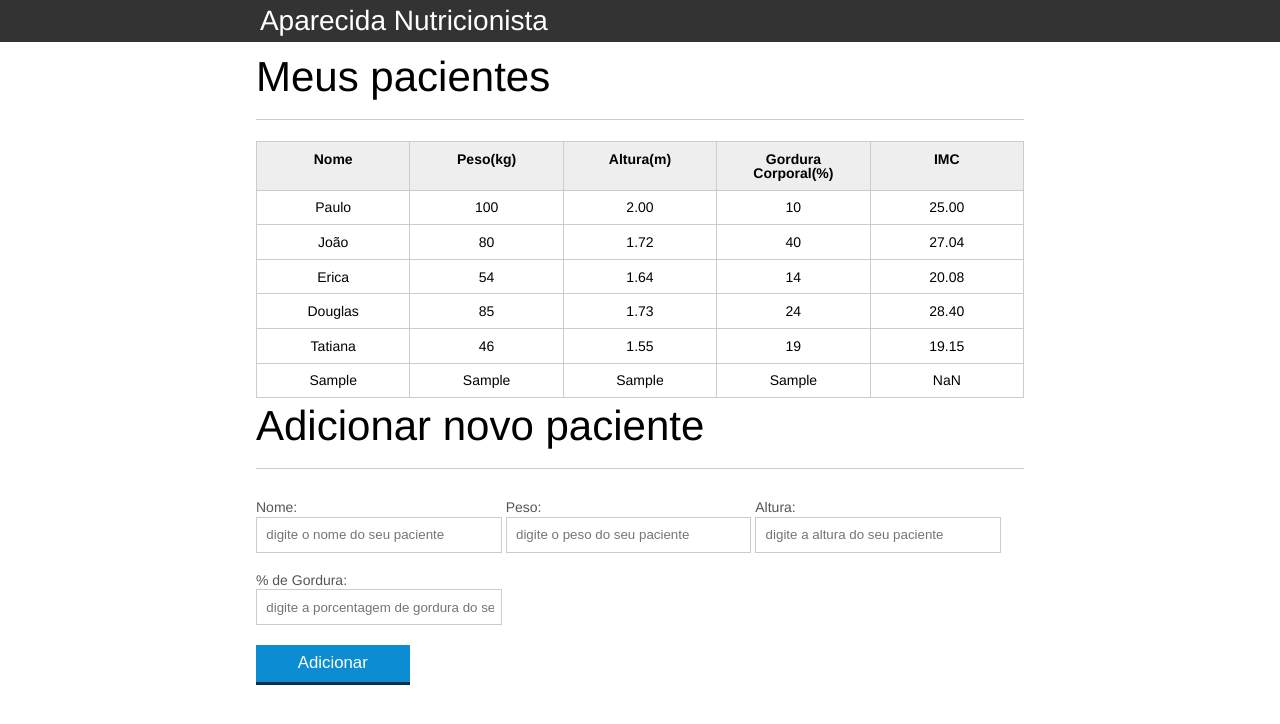
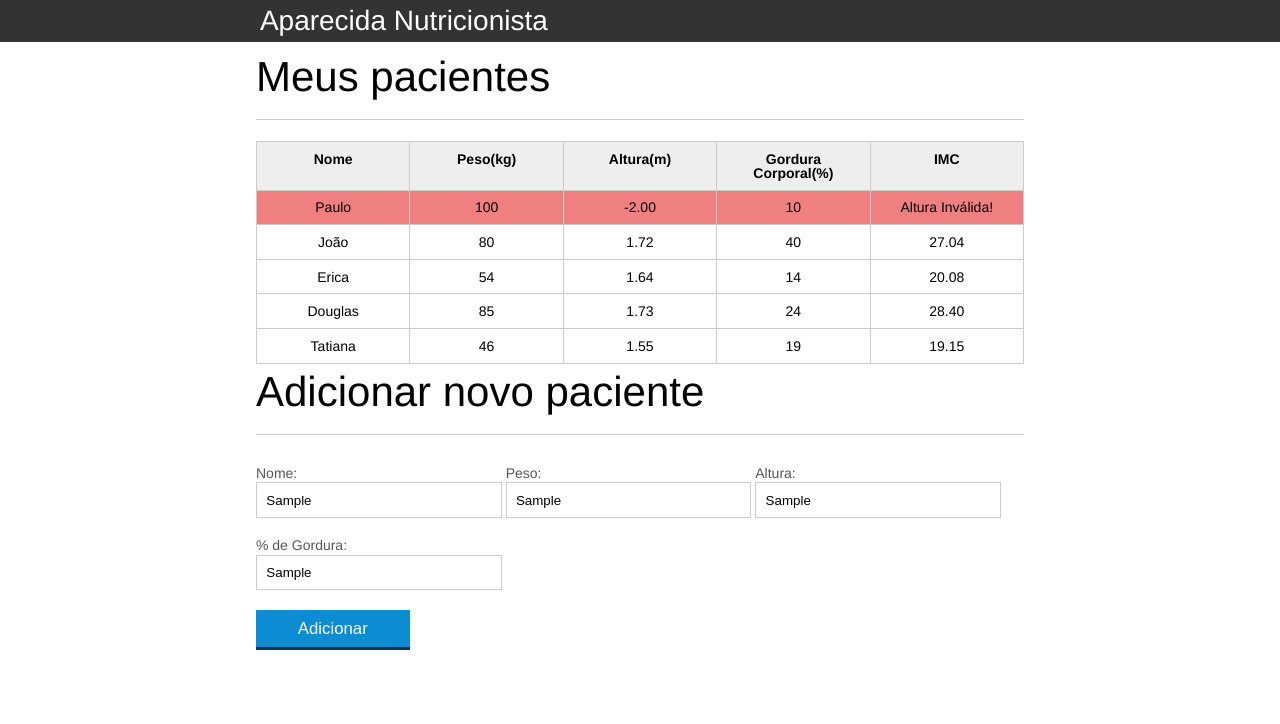
Before and after one commit to FelipeTavaresc/JavaScript1_Alura, a plain HTML site: page index.html in a window 1280 px wide. Both pictures are taken after typing "Sample", "Sample", "Sample", "Sample" into the empty fields and a click on the button "Adicionar". Drawn offline with Linux system fonts and the light colour scheme.

Commit message:
Validando formulário

```diff
--- a/index.html
+++ b/index.html
@@ -32,7 +32,7 @@
 						<tr class="paciente" id="primeiro-paciente" >
 							<td class="info-nome">Paulo</td>
 							<td class="info-peso">100</td>
-							<td class="info-altura">2.00</td>
+							<td class="info-altura">-2.00</td>
 							<td class="info-gordura">10</td>
 							<td class="info-imc">0</td>
 						</tr>
--- a/js/calcula-imc.js
+++ b/js/calcula-imc.js
@@ -15,17 +15,17 @@ for(var i = 0; i < pacientes.length; i++){
 
 	var tdImc = paciente.querySelector(".info-imc");
 
-	var pesoEhValido = true;
-	var alturaEhValida = true;
+	var pesoEhValido = validaPeso(peso);
+	var alturaEhValida = validaAltura(altura);
 
-	if(peso <= 0 || peso >= 1000){
+	if(!pesoEhValido){
 		console.log("Peso Inválido!");
 		pesoEhValido = false;
 		tdImc.textContent = "Peso Inválido!";
 		paciente.classList.add("paciente-invalido");
 	}
 
-	if(altura <= 0 || altura >= 3.00){
+	if(!alturaEhValida){
 		console.log("Altura Inválida");
 		alturaEhValida = false;
 		tdImc.textContent = "Altura Inválida!";
@@ -38,6 +38,22 @@ for(var i = 0; i < pacientes.length; i++){
 	}
 }
 
+function validaPeso(peso){
+	if (peso >= 0 && peso < 1000) {
+		return true;
+	}else{
+		return false;
+	}
+}
+
+function validaAltura(altura){
+	if (altura >= 0 && altura <= 3.0) {
+		return true;
+	}else{
+		return false;
+	}
+}
+
 function calculaImc(peso, altura){
 	var imc = 0;
 
--- a/js/form.js
+++ b/js/form.js
@@ -9,6 +9,10 @@ botaoAdicionar.addEventListener("click", function(event){
     //Cria a tr e o td do paciente
     var pacienteTr = montaTr(paciente);
 
+    if (!validaPaciente(paciente)) {
+        console.log("Paciente inválido");
+        return;
+    }
 
 	var tabela = document.querySelector("#tabela-pacientes");
 
@@ -45,10 +49,16 @@ function montaTr(paciente){
 }
 
 function montaTd(dado, classe){
-
     var td = document.createElement("td");
     td.textContent = dado;
     td.classList.add(classe)
-
     return td;
 }
+
+function validaPaciente(paciente){
+    if (validaPeso(paciente.peso)) {
+        return true;
+    }else{
+        return false;
+    }
+}
```
